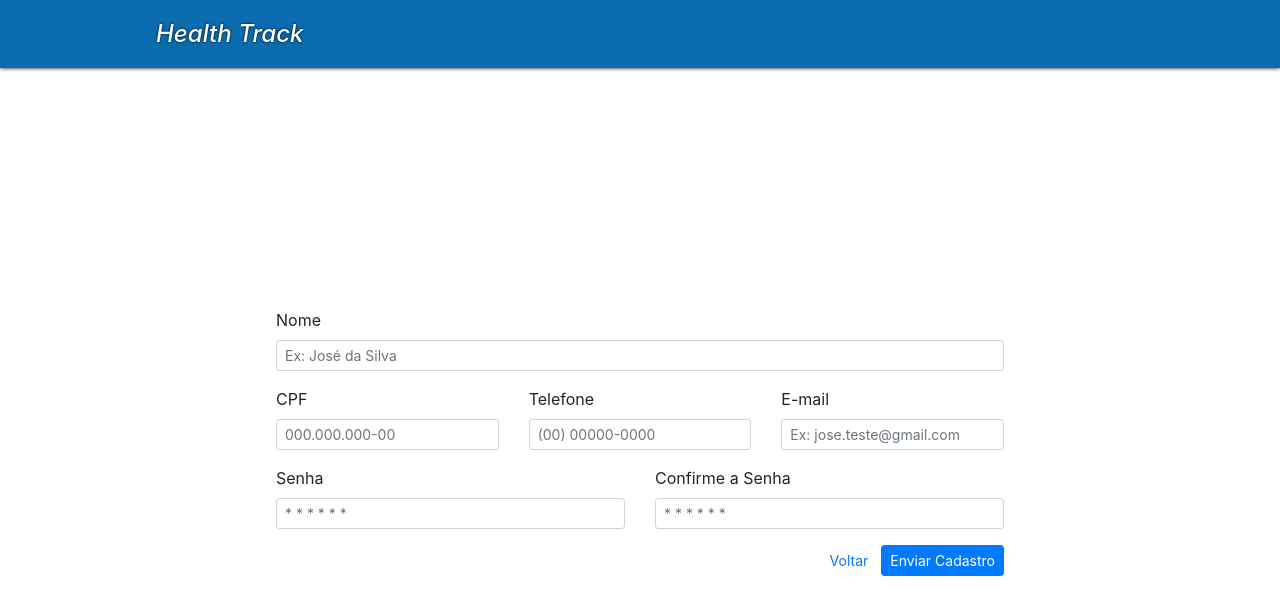
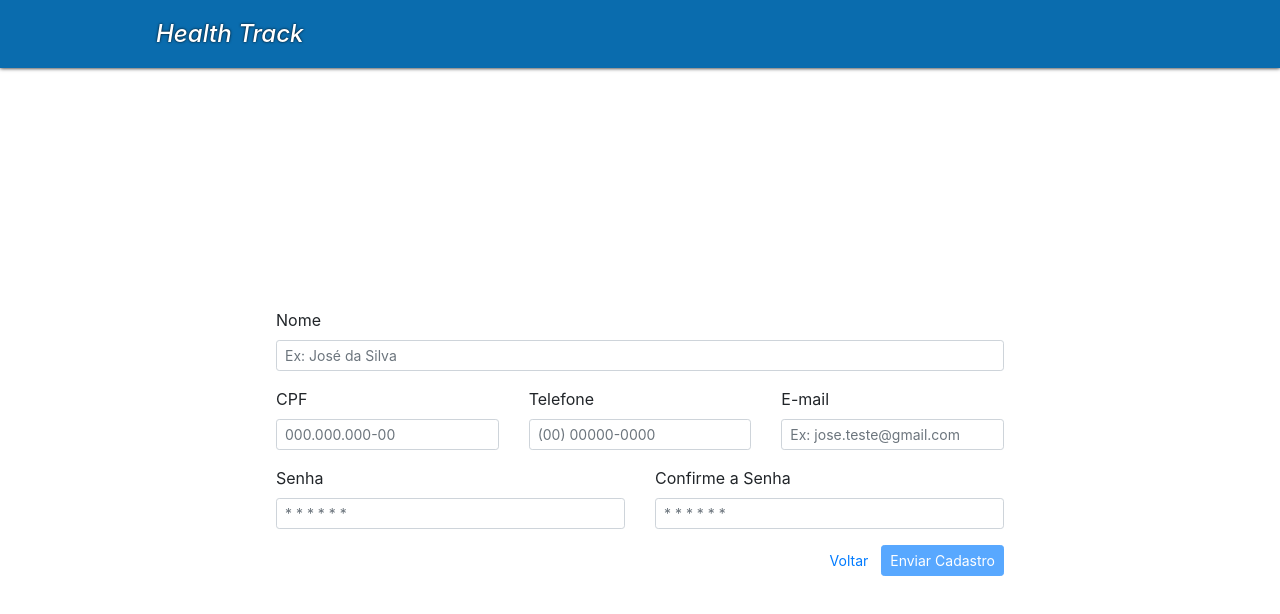
Before and after one commit to Carlosxell/projeto-react-fiap, a React (Create React App) app: page /cadastrar-cliente in a window 1280 px wide. Shown: the top 614 px of the page. Built offline with nearby package versions, Linux system fonts and the light colour scheme.

Commit message:
confirmação de validação para página de cadastro de usuários[JS]

```diff
--- a/src/views/CadastroCliente.js
+++ b/src/views/CadastroCliente.js
@@ -103,7 +103,7 @@ function CadastroCliente(props) {
                 </div>
 
                 <div className="d-inline-block">
-                  <a className="btn btn-sm btn-primary" href="../views/dashboard.html">Enviar Cadastro</a>
+                  <button className="btn btn-sm btn-primary" disabled={ !props.isValid } type="submit">Enviar Cadastro</button>
                 </div>
               </div>
             </div>
```
